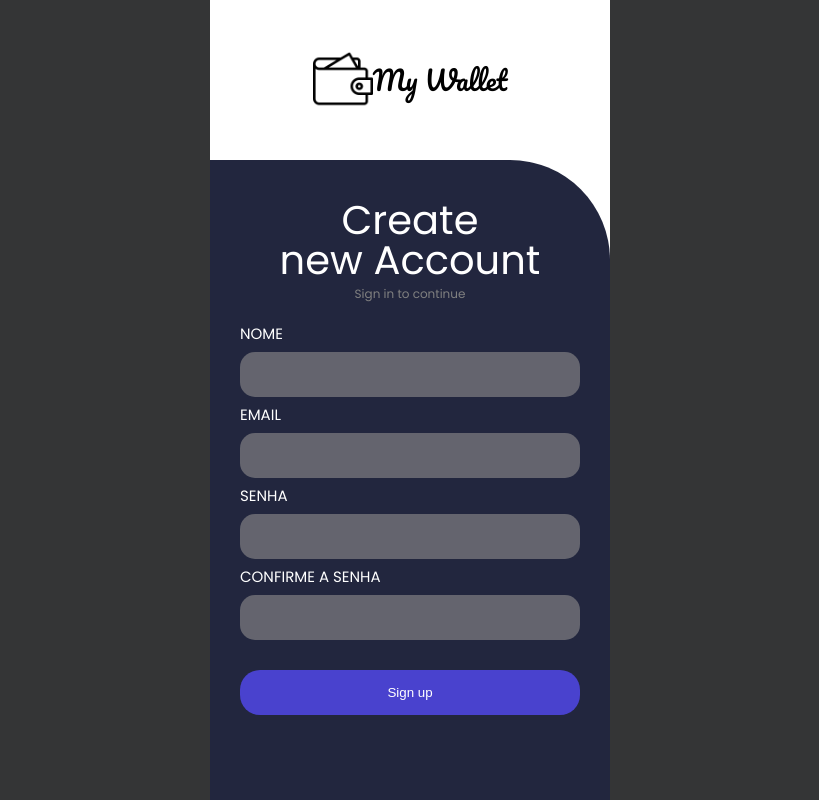
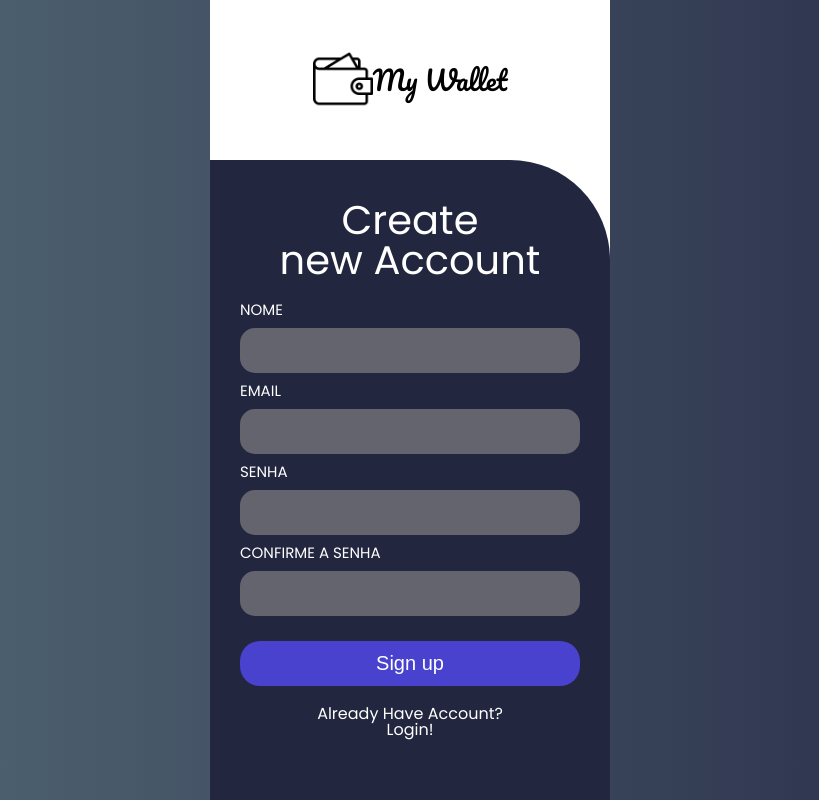
Before and after one commit to franciscojrdev/projeto14-mywallet-front, a React (Create React App) app: page /cadastro in a window 1280 px wide. Shown: the whole page, without its empty margins (230-1049 px from the left). Built offline with nearby package versions, Linux system fonts and the light colour scheme.

Commit message:
feat: sing up

```diff
--- a/src/components/Container/Container.js
+++ b/src/components/Container/Container.js
@@ -3,7 +3,7 @@ import styled from "styled-components";
 export const Container = styled.div`
   width: 100vw;
   height: 100vh;
-  background-color: #343536;
+  background: linear-gradient(to right, rgb(83, 105, 118), rgb(41, 46, 73));
   display: flex;
   justify-content: center;
   align-items: center;
--- a/src/components/Form/Form.js
+++ b/src/components/Form/Form.js
@@ -30,8 +30,8 @@ export const Form = styled.form`
     height: 45px;
     border-radius: 20px;
     color: #fff;
-    margin-top: 20px;
-    font-size: smaller;
+    margin-top: 15px;
+    font-size: 20px;
     border: none;
   }
 `;
--- /dev/null
+++ b/src/pages/HomePage/Home.js
@@ -0,0 +1,3 @@
+export default function Home(){
+
+}
--- a/src/pages/SignUpPage/SingUp.js
+++ b/src/pages/SignUpPage/SingUp.js
@@ -17,10 +17,9 @@ export default function SignUp() {
             Create <br />
             new Account
           </h1>
-          <h3>Sign in to continue</h3>
           <Form>
             <span>NOME</span>
-            <input type="email" />
+            <input type="text" />
             <span>EMAIL</span>
             <input type="email" />
             <span>SENHA</span>
@@ -29,6 +28,7 @@ export default function SignUp() {
             <input type="password" />
             <button type="submit">Sign up</button>
           </Form>
+          <h2>Already Have Account? <br/> Login!</h2>
         </Content>
       </Box>
     </Container>
@@ -72,7 +72,8 @@ export const Content = styled.div`
   }
   h2 {
     margin-top: 20px;
-    font-size: 10pt;
+    font-size: 12pt;
+    text-align: center;
   }
   h3 {
     font-size: 12px;
--- a/src/pages/SingInPage/SignIn.js
+++ b/src/pages/SingInPage/SignIn.js
@@ -20,7 +20,7 @@ export default function SingIn() {
                 <input type="email"/>
                 <span>SENHA</span>
                 <input type="password"/>
-                <button type="submit">Log in</button>
+                <button type="submit">Login</button>
             </Form>
             <h2>First Time? Sing Up!</h2>
         </Content>
@@ -59,10 +59,10 @@ export const Content = styled.div`
 
 
   h1{
-    font-size: 40px;
+    font-size: 60px;
     color: #fff;
     position: fixed;
-    top: 40%;
+    top: 38%;
   }
   h2{
     margin-top: 20px;
```
